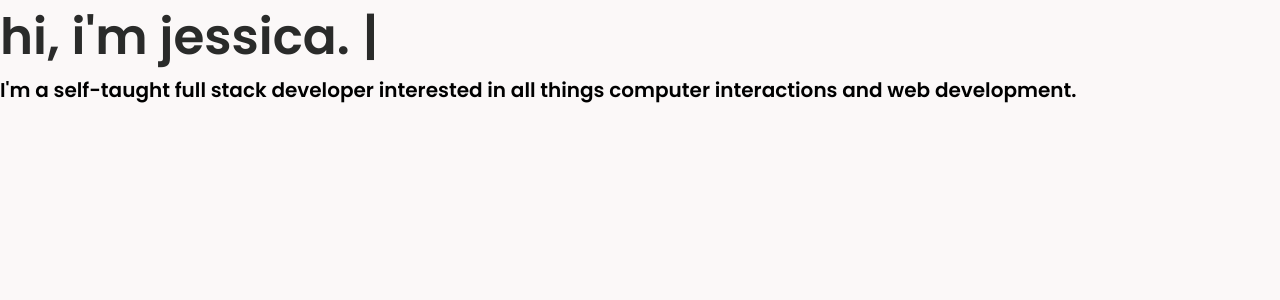
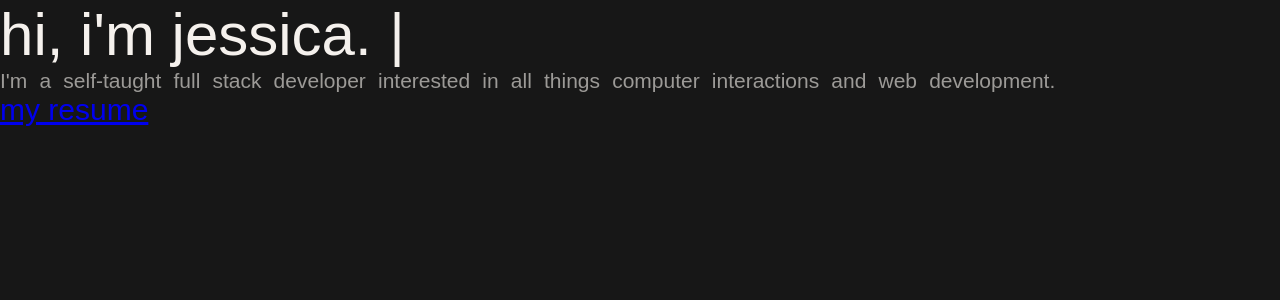
Before and after one commit to jsong73/jessica, a React (Create React App) app: page / in a window 1280 px wide. Shown: the top 300 px of the page. Built offline with nearby package versions, Linux system fonts and the light colour scheme; the HTML template or start-up script is replaced by a standard one; a web font is replaced by a local one.

Commit message:
google font

```diff
--- a/public/index.html
+++ b/public/index.html
@@ -9,9 +9,7 @@
     <!-- google font  -->
     <link rel="preconnect" href="https://fonts.googleapis.com">
     <link rel="preconnect" href="https://fonts.gstatic.com" crossorigin>
-    <link href="https://fonts.googleapis.com/css2?family=Poppins:wght@600&display=swap" rel="stylesheet">
-
-
+    <link href="https://fonts.googleapis.com/css2?family=NTR&family=Poppins:wght@600&display=swap" rel="stylesheet">
   </head>
   <body>
 
--- a/src/App.css
+++ b/src/App.css
@@ -1,10 +1,10 @@
 html {
     scroll-behavior: smooth;
-    background-color:  #faf6f6c2;
+    background-color:  #000000e8;
 }
 
 body {
     margin: 0;
     height: 100vh;
-    font-family: 'Poppins', sans-serif;
+    font-family: 'NTR', sans-serif;
 }
--- a/src/components/Header.js
+++ b/src/components/Header.js
@@ -7,13 +7,17 @@ import "../"
 const theme = createTheme({
     typography: {
       headerBio:{
-        fontSize: 20,
-        color: "##2A2B2A",
+        fontSize: 21,
+        color: "rgba(245, 241, 237, 0.6)",
+        wordSpacing: "0.3em",
       },
       typeWriter:{
-        fontSize: 50,
-        color: "#2A2B2A",
+        fontSize: 60,
+        color: "#F5F1ED",
       },
+      resumeButton:{
+        fontSize: 30,
+      }
 
     },
 
@@ -33,8 +37,17 @@ function Header() {
         </Typography>
 
         <div className="header-bio">
-          <Typography variant="headerBio">I'm a self-taught full stack developer interested in all things computer interactions and web development.</Typography>
+          <Typography variant="headerBio">I'm a self-taught full stack developer interested in all things computer interactions and web development.  </Typography>
         </div>
+
+        <Typography variant="resumeButton">
+        <a
+            href="https://docs.google.com/document/d/e/2PACX-1vT47jxle8HipsEax-PpypYSnQ_SjnVt6j8kN7Lo1dVXBppBMaD2ZKtrcSHcbSn8UQ/pub"
+            aria-label="resume"
+            target="_blank"
+            rel="noopener noreferrer"> my resume
+        </a>
+        </Typography>
 
     </ThemeProvider>
   );
```
